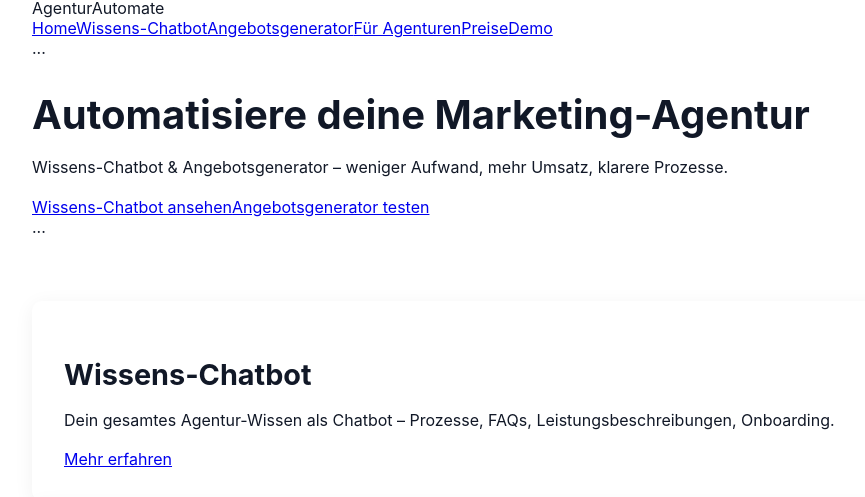
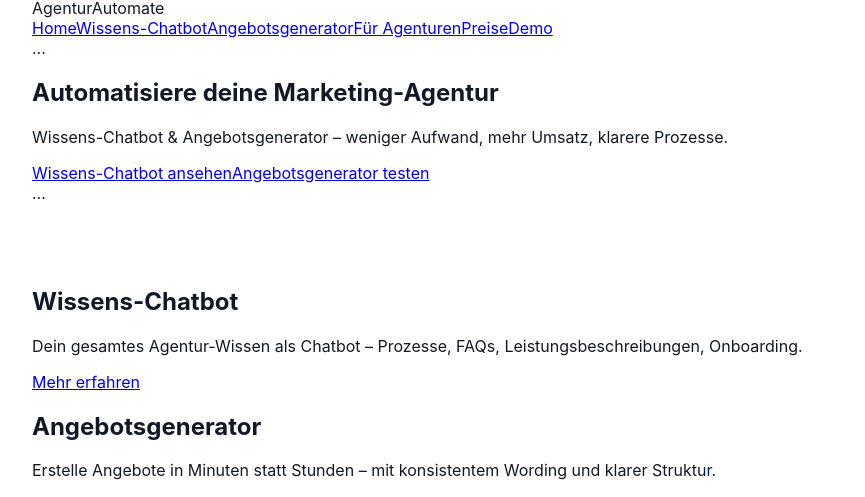
Before and after one commit to mastaflyer84/agenturautomate, a Next.js app: page / in a window 1280 px wide. Shown: the part 302-799 px from the top of the page, without its empty margins (8-873 px from the left). Built offline with nearby package versions, Linux system fonts and the light colour scheme.

Commit message:
neue theme

```diff
--- a/app/globals.css
+++ b/app/globals.css
@@ -7,46 +7,28 @@ html, body {
   padding: 0;
   width: 100%;
   overflow-x: hidden;
-  background: #ffffff;
-  color: #111827;
   font-family: "Inter", sans-serif;
 }
 
-/* Bilder immer responsive */
-img {
-  max-width: 100%;
-  height: auto;
-  display: block;
-}
-
 /* ================================
-   THEME VARIABLEN
+   DEIN ALTES THEME (NICHT VERÄNDERT)
 ================================ */
 
 :root {
   --primary: #4f46e5;
-  --primary-hover: #4338ca;
+  --secondary: #6366f1;
+  --background: #ffffff;
+  --text: #111827;
+}
 
-  --secondary: #6366f1;
-
-  --bg: #ffffff;
-  --bg-alt: #f5f5f7;
-
-  --text: #111827;
-  --text-light: #6b7280;
-
-  --radius: 10px;
-  --radius-sm: 6px;
-
-  --shadow: 0 4px 20px rgba(0,0,0,0.06);
-
-  --spacing: 1rem;
-  --spacing-lg: 2rem;
-  --spacing-xl: 4rem;
+/* Hintergrund + Text */
+body {
+  background: var(--background);
+  color: var(--text);
 }
 
 /* ================================
-   CONTAINER & LAYOUT
+   MOBILE VERBESSERUNGEN (NICHT INVASIV)
 ================================ */
 
 .container {
@@ -66,57 +48,21 @@ img {
   }
 }
 
-/* ================================
-   TYPOGRAFIE
-================================ */
-
-h1 {
-  font-size: 1.8rem;
-  line-height: 1.2;
-  margin-bottom: var(--spacing);
+img {
+  max-width: 100%;
+  height: auto;
+  display: block;
 }
-
-@media (min-width: 768px) {
-  h1 {
-    font-size: 2.5rem;
-  }
-}
-
-h2 {
-  font-size: 1.4rem;
-  margin-bottom: var(--spacing);
-}
-
-@media (min-width: 768px) {
-  h2 {
-    font-size: 1.8rem;
-  }
-}
-
-p {
-  line-height: 1.6;
-  margin-bottom: var(--spacing);
-}
-
-/* ================================
-   BUTTONS
-================================ */
 
 button {
   width: 100%;
   padding: 1rem;
-  font-size: 1rem;
-  border-radius: var(--radius);
+  border-radius: 10px;
   border: none;
-  cursor: pointer;
   background: var(--primary);
   color: white;
   font-weight: 600;
-  transition: 0.2s;
-}
-
-button:hover {
-  background: var(--primary-hover);
+  cursor: pointer;
 }
 
 @media (min-width: 640px) {
@@ -125,85 +71,3 @@ button:hover {
     padding: 0.75rem 1.4rem;
   }
 }
-
-/* ================================
-   CARDS
-================================ */
-
-.card {
-  background: var(--bg);
-  padding: 1.5rem;
-  border-radius: var(--radius);
-  box-shadow: var(--shadow);
-}
-
-@media (min-width: 768px) {
-  .card {
-    padding: 2rem;
-  }
-}
-
-/* ================================
-   FORMULARE
-================================ */
-
-input,
-textarea {
-  width: 100%;
-  padding: 1rem;
-  border-radius: var(--radius);
-  border: 1px solid #ddd;
-  font-size: 1rem;
-  box-sizing: border-box;
-  margin-bottom: 1rem;
-}
-
-/* ================================
-   NAVBAR (Basis Mobile)
-================================ */
-
-.navbar {
-  display: flex;
-  justify-content: space-between;
-  align-items: center;
-  padding: 1rem;
-}
-
-.nav-links {
-  display: none;
-}
-
-@media (min-width: 768px) {
-  .nav-links {
-    display: flex;
-    gap: 1.5rem;
-  }
-}
-
-.menu-btn {
-  display: block;
-}
-
-@media (min-width: 768px) {
-  .menu-btn {
-    display: none;
-  }
-}
-
-/* ================================
-   CHATBOT (Mobile)
-================================ */
-
-.chat-container {
-  width: 100%;
-  height: 80vh;
-  padding: 1rem;
-  overflow-y: auto;
-}
-
-.chat-input {
-  width: 100%;
-  padding: 1rem;
-  border-radius: var(--radius);
-  border: 1px solid #ddd;
-}
```
